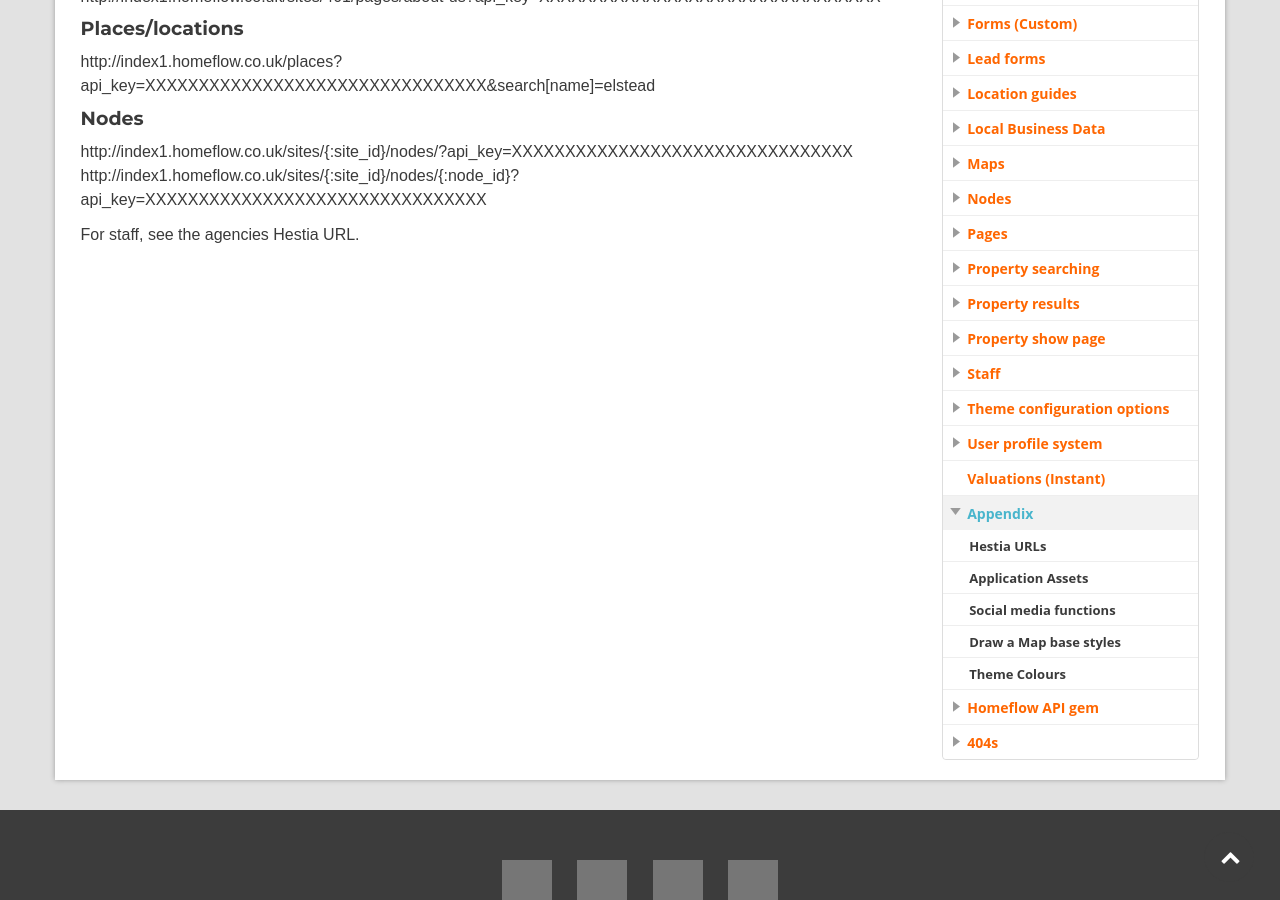
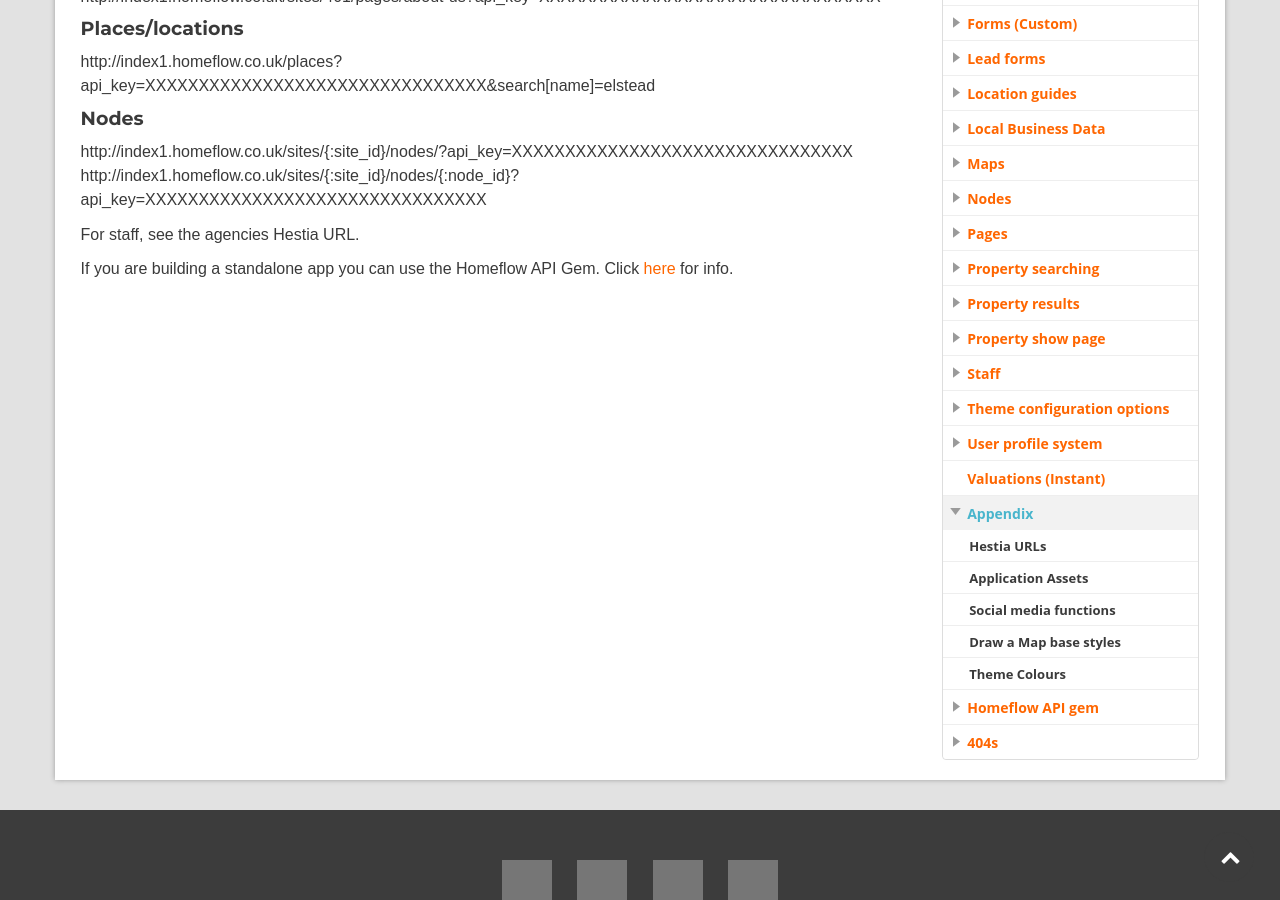
Before and after one commit to homeflow/homeflow.github.io, a Jekyll site: the page built from _posts/appendix/2014-01-01-hestia-urls.md, in a window 1280 px wide and 900 px high, scrolled down 721 px. Built offline with Jekyll 4.4.1, drawn with Linux system fonts in a browser that asks for light colours; grey boxes are pictures that could not be loaded.

Commit message:
GEM stuff

```diff
--- a/_posts/appendix/2014-01-01-hestia-urls.md
+++ b/_posts/appendix/2014-01-01-hestia-urls.md
@@ -29,3 +29,5 @@ http://index1.homeflow.co.uk/sites/{:site_id}/nodes/?api_key=XXXXXXXXXXXXXXXXXXX
 http://index1.homeflow.co.uk/sites/{:site_id}/nodes/{:node_id}?api_key=XXXXXXXXXXXXXXXXXXXXXXXXXXXXXXXX
 
 For staff, see the agencies Hestia URL.
+
+If you are building a standalone app you can use the Homeflow API Gem. Click [here](http://developer.homeflow.co.uk/homeflow-api-gem/) for info.
```
